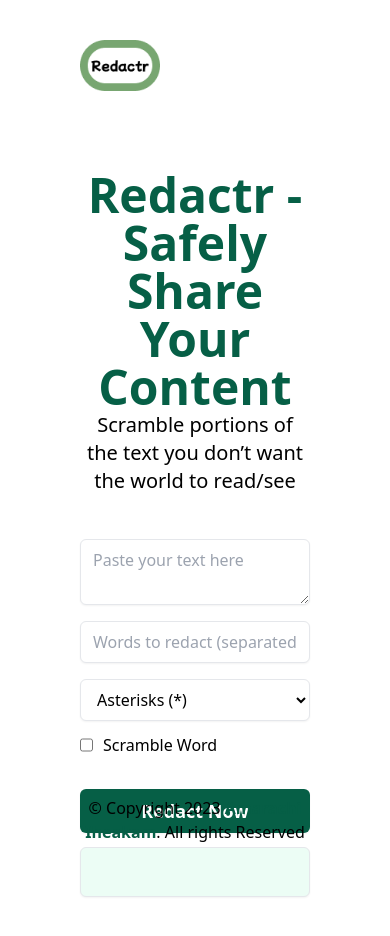
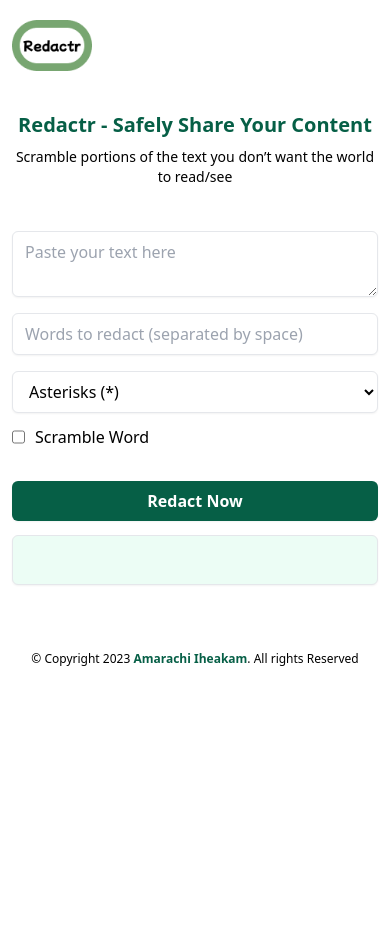
Before and after one commit to Cozyamy/REDACTR, a plain HTML site: page index.html in a window 390 px wide. After the commit the page ends 884 px from the top, so only its background shows below. Drawn offline with nearby package versions, Linux system fonts and the light colour scheme.

Commit message:
some changes for responsiveness

```diff
--- a/index.html
+++ b/index.html
@@ -7,12 +7,12 @@
     <link rel="icon" type="image/png" sizes="32x32" href="logo.png">
     <title>Redactr</title>
 </head>
-<body class="flex flex-col my-10 mx-20 h-screen">
+<body class="flex flex-col my-5 mx-3 md:my-10 md:mx-20 h-screen">
     <img class="w-20" src="logo.png" alt="logo">
-    <div class="flex flex-col my-20 mx-auto justify-center max-w-4xl">
+    <div class="flex flex-col my-10 md:my-20 mx-auto justify-center md:max-w-4xl">
         <div class="text-center mb-10 flex flex-col items-center justify-center">
-            <h1 class="text-5xl text-green-800 font-bold">Redactr - Safely Share Your Content</h1>
-            <p class="text-xl font-medium max-w-xl">Scramble portions of the text you don’t want the world to read/see</p>
+            <h1 class="text-xl md:text-5xl text-green-800 font-bold">Redactr - Safely Share Your Content</h1>
+            <p class="pt-2 text-sm md:text-xl font-medium max-w-xl">Scramble portions of the text you don’t want the world to read/see</p>
         </div>
         <div class="w-full flex flex-col gap-3">
             <textarea class="mt-1 px-3 py-2 bg-white border shadow-sm border-slate-300 placeholder-slate-400 focus:outline-none block w-full rounded-md" id="originalText" placeholder="Paste your text here"></textarea>
@@ -27,14 +27,14 @@
                 <input class="cursor-pointer" type="checkbox" id="scrambleWordOption">
                 <span> Scramble Word</span>
             </div>
-            <button class="mt-5 text-lg px-3 py-2 bg-green-800 hover:bg-green-700 text-white font-semibold shadow-sm focus:outline-none block w-full rounded-md" onclick="redact()">Redact Now</button>
+            <button class="mt-5 text-base md:text-lg px-3 py-2 bg-green-800 hover:bg-green-700 text-white font-semibold shadow-sm focus:outline-none block w-full rounded-md" onclick="redact()">Redact Now</button>
         </div>
         <div id="result" class="my-3.5 p-6 border shadow-sm border-slate-300 bg-green-50 rounded-md">
         </div>
     </div>
 
-    <footer class="sticky bottom-0 text-center">
-        <p>© Copyright 2023 <a class="cursor-pointer text-green-800 hover:underline font-semibold" href="https://github.com/Cozyamy/REDACTR" target="_blank">Amarachi Iheakam</a>. All rights Reserved</p>
+    <footer class="sticky bottom-0 text-center pt-3 bg-white">
+        <p class="md:text-base text-xs">© Copyright 2023 <a class="cursor-pointer text-green-800 hover:underline font-semibold" href="https://github.com/Cozyamy/REDACTR" target="_blank">Amarachi Iheakam</a>. All rights Reserved</p>
     </footer>
     <script src="script.js"></script>
 </body>
```
